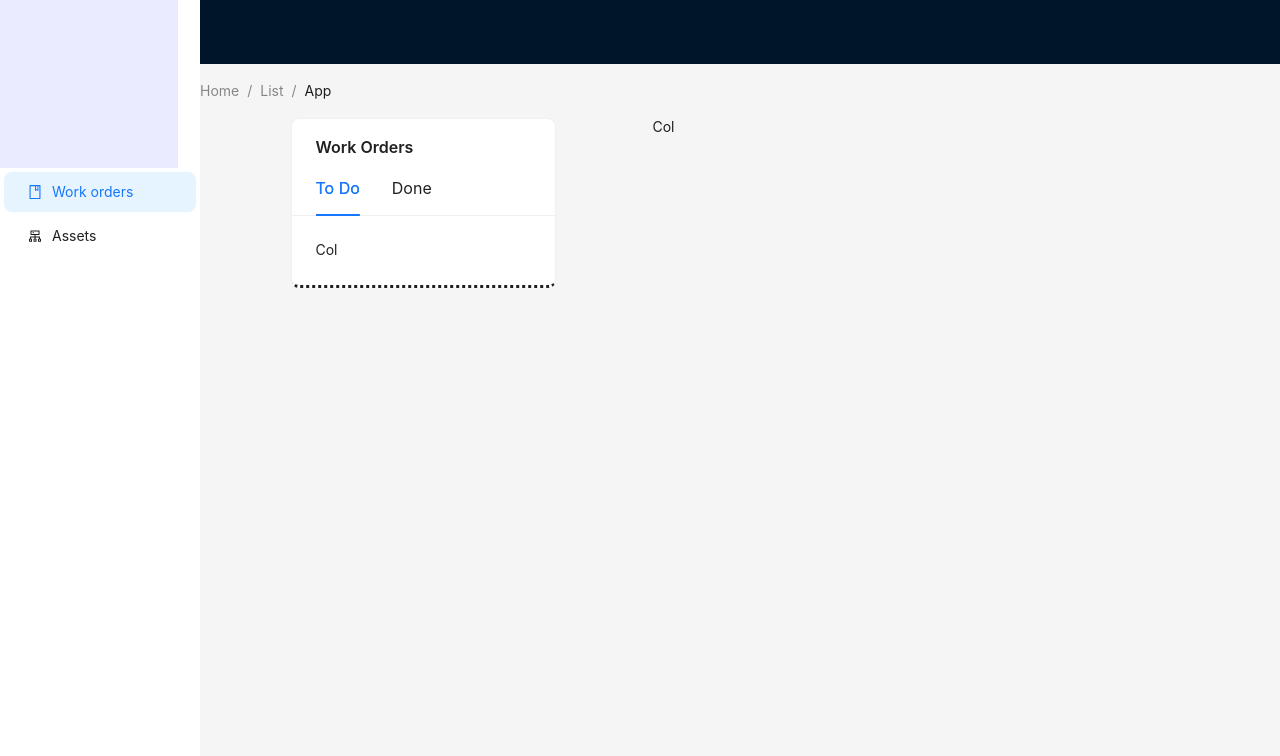
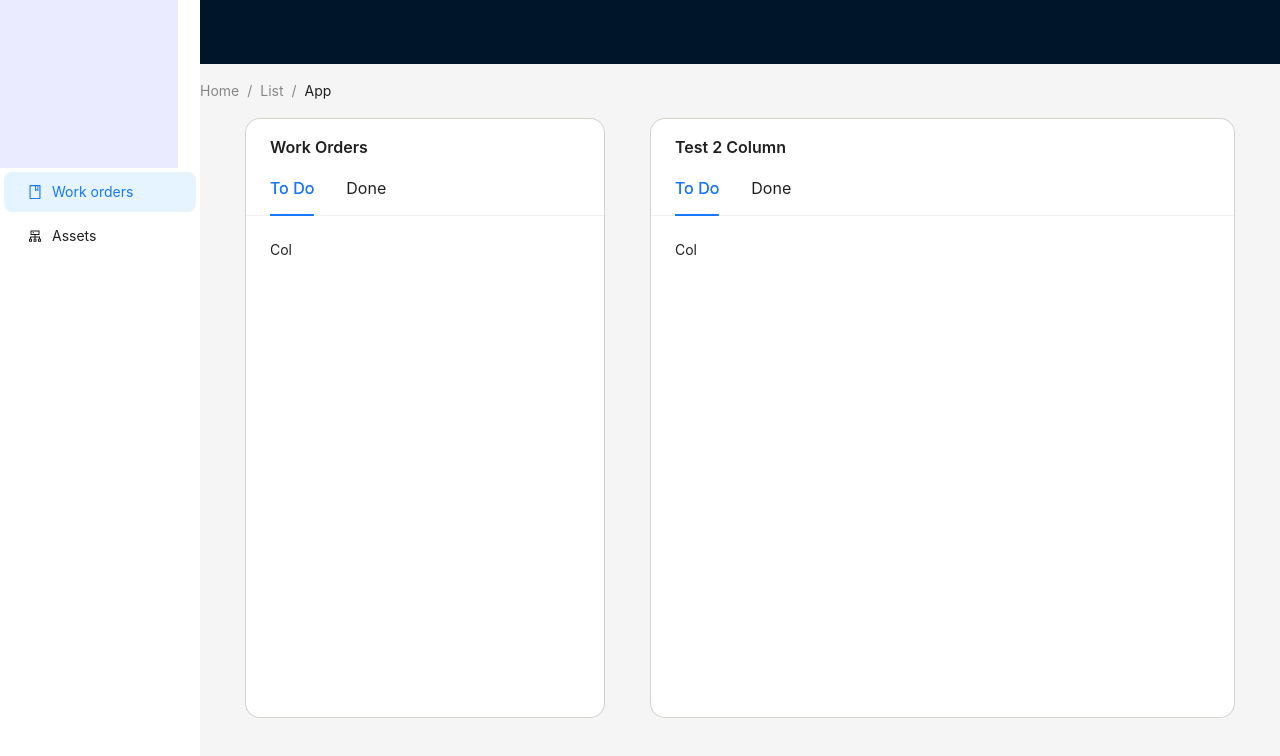
Before and after one commit to NicKyeaa/asm-front, a React (Vite) app: page / in a window 1280 px wide. Shown: the top 756 px of the page. Built offline with nearby package versions, Linux system fonts and the light colour scheme.

Commit message:
Added Some Styling for the Cards

```diff
--- a/src/pages/WorkOrdersPage/WorkOrders.tsx
+++ b/src/pages/WorkOrdersPage/WorkOrders.tsx
@@ -13,19 +13,31 @@ const tabList = [
 ];
 
 const WorkOrders: React.FC = () => {
+  const WorkOrdersCardStyles = {
+    borderRadius: "15px",
+    border: "1px solid rgba(23,45,0,0.20)",
+    height: "75vh",
+  };
+
   return (
-    <Row gutter={6}>
-      <Col span={6} offset={2}>
+    <Row>
+      <Col span={8} offset={1}>
         <Card
           title='Work Orders'
           tabList={tabList}
-          style={{ borderBottom: "dotted" }}
+          style={WorkOrdersCardStyles}
         >
           Col
         </Card>
       </Col>
-      <Col span={6} offset={2}>
-        Col
+      <Col span={13} offset={1}>
+        <Card
+          title='Test 2 Column'
+          tabList={tabList}
+          style={WorkOrdersCardStyles}
+        >
+          Col
+        </Card>
       </Col>
     </Row>
   );
```
